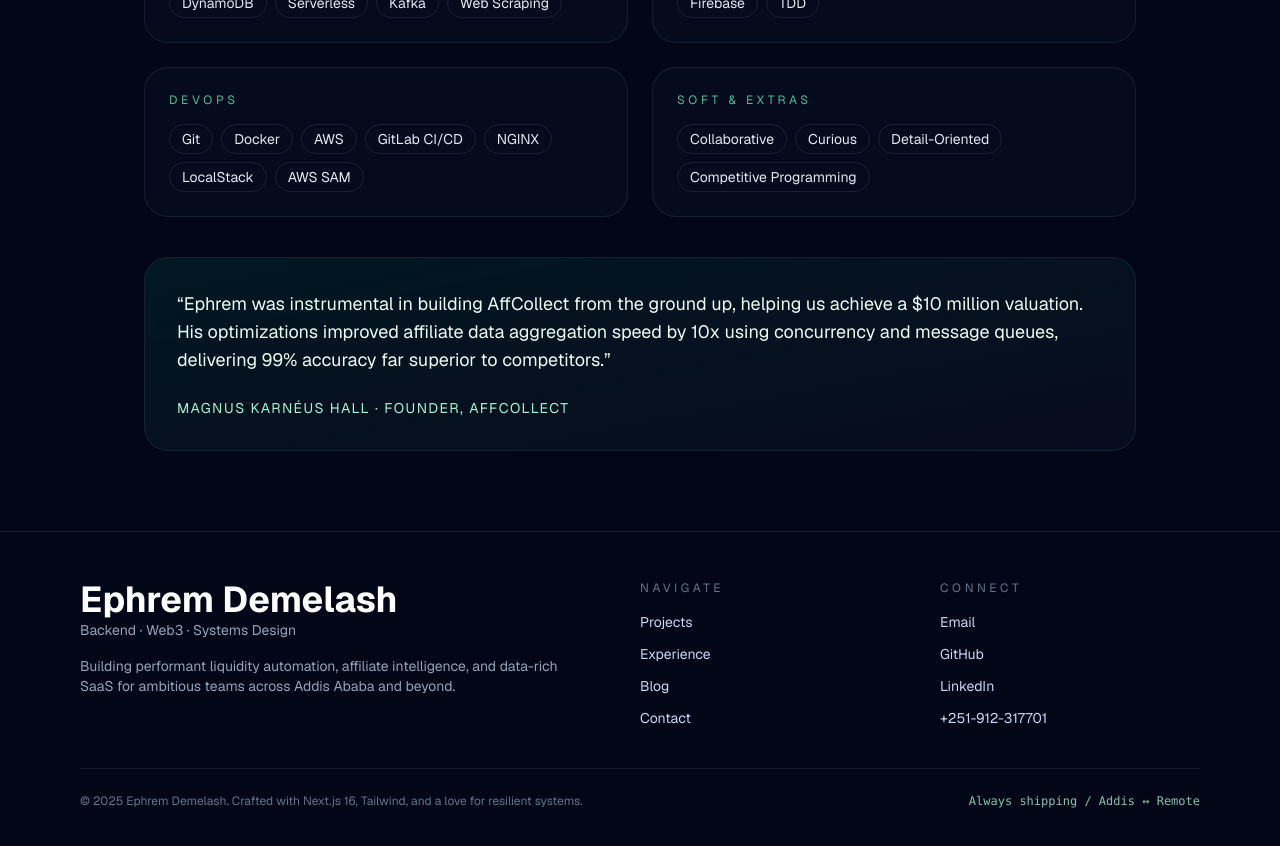
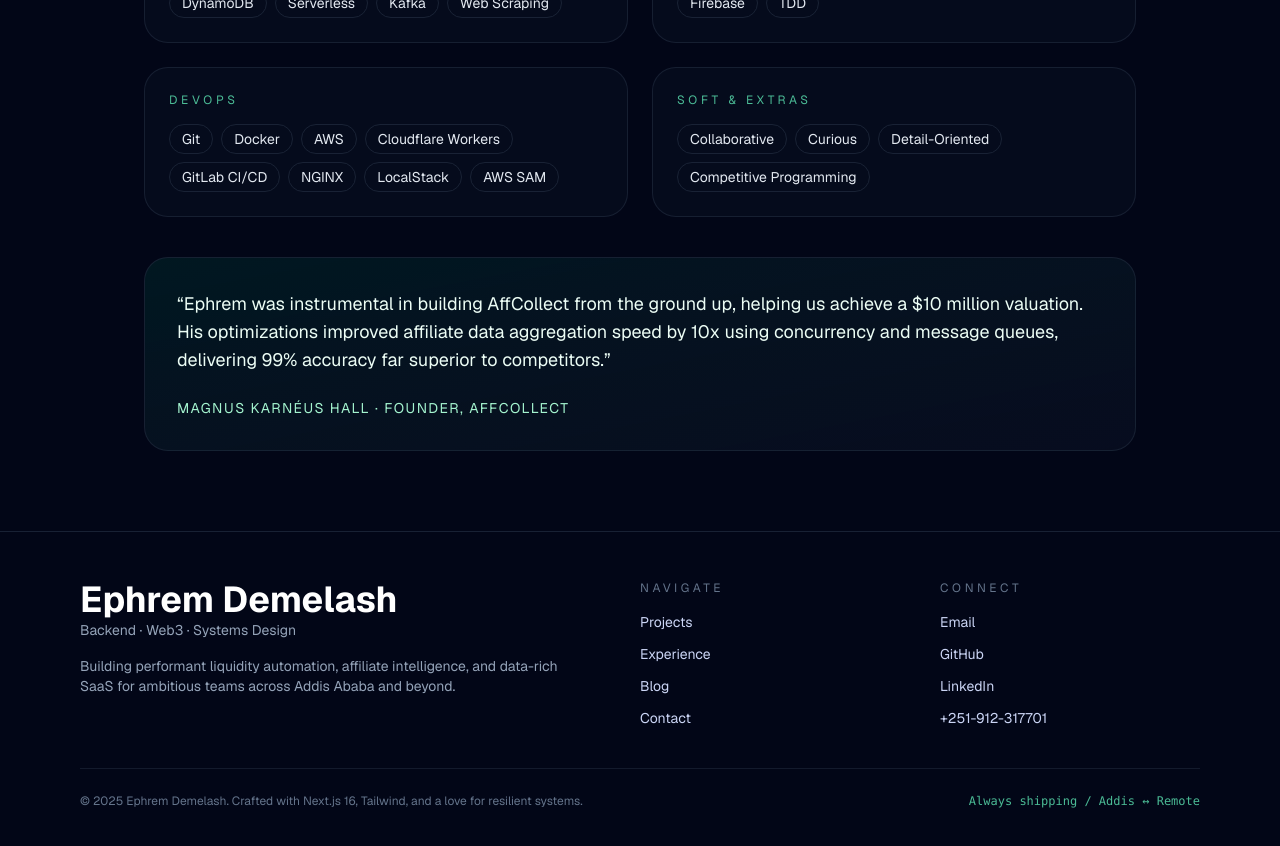
Before and after one commit to ephremdeme/portfolio, a Next.js app: page /about in a window 1280 px wide. Shown: the part 640-1486 px from the top of the page. Built offline with nearby package versions, Linux system fonts and the light colour scheme.

Commit message:
feat: update footer text color and add Cloudflare Workers to DevOps skills

```diff
--- a/src/components/site-footer.tsx
+++ b/src/components/site-footer.tsx
@@ -58,7 +58,7 @@ export function SiteFooter() {
 
         <div className="mt-10 flex flex-col gap-4 border-t border-slate-800/60 pt-6 text-xs text-slate-500 sm:flex-row sm:items-center sm:justify-between">
           <p>© {year} Ephrem Demelash. Crafted with Next.js 16, Tailwind, and a love for resilient systems.</p>
-          <p className="font-mono text-[0.75rem] text-emerald-200/80">Always shipping / Addis ↔ Remote</p>
+          <p className="font-mono text-[0.75rem] text-emerald-300/80">Always shipping / Addis ↔ Remote</p>
         </div>
       </div>
     </footer>
--- a/src/data/skills.ts
+++ b/src/data/skills.ts
@@ -14,7 +14,7 @@ export const skills: SkillCategory[] = [
   },
   {
     title: "DevOps",
-    items: ["Git", "Docker", "AWS", "GitLab CI/CD", "NGINX", "LocalStack", "AWS SAM"],
+    items: ["Git", "Docker", "AWS", "Cloudflare Workers", "GitLab CI/CD", "NGINX", "LocalStack", "AWS SAM"],
   },
   {
     title: "Soft & Extras",
```
